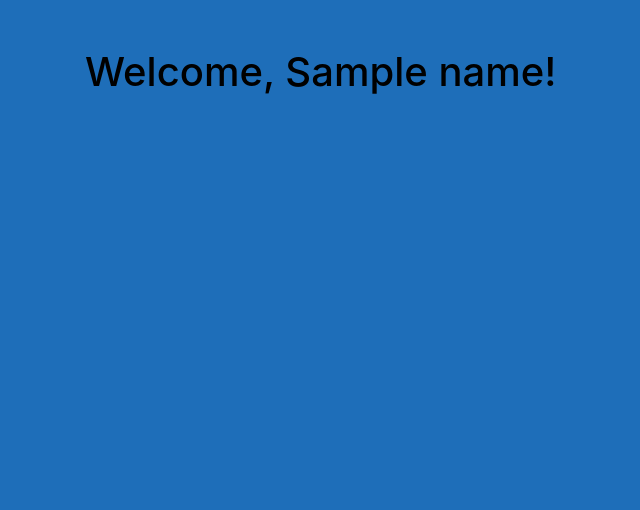
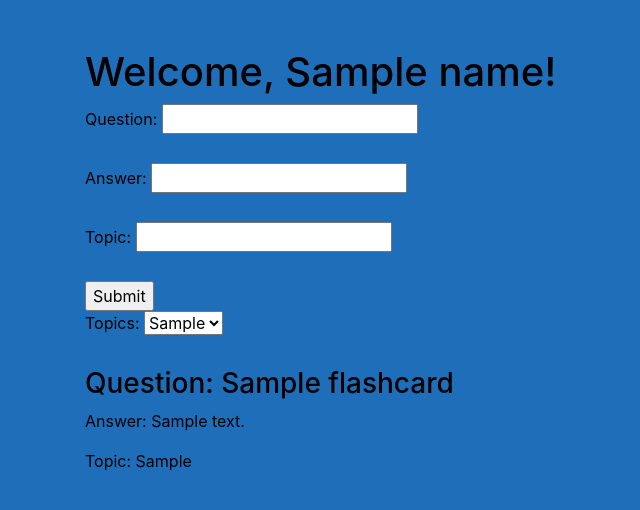
Before and after one commit to stlouis9/2911Flashcard, a Flask app: template project/templates/profile.html in a window 1280 px wide. Shown: the part 56-566 px from the top of the page, without its empty margins (0-640 px from the left). Run offline with Flask 3, Linux system fonts and the light colour scheme; tables that the repository leaves empty hold one stand-in row (values such as "Sample post"); the template is opened without the code that fills it: values that come from a table or form of the project are taken from there, most other values are stand-ins (such as "Sample title", 1, 10 or a date in 2020); some libraries are stand-ins or nearby versions.

Commit message:
add display and create flashcard functionality

```diff
--- a/project/main.py
+++ b/project/main.py
@@ -2,7 +2,7 @@ from flask import Flask, render_template, jsonify, request, redirect, url_for,fl
 from werkzeug.security import generate_password_hash, check_password_hash
 from pathlib import Path
 from db import db
-from models import User, Flashcard, Topic
+from models import User, Flashcard
 from flask_login import LoginManager,login_user,login_required,current_user,logout_user
 import csv
 
@@ -27,10 +27,15 @@ def load_user(user_id):
 def index():
     return render_template('index.html')
 
+
 @app.route('/profile')
 @login_required
 def profile():
-    return render_template('profile.html', name=current_user.name)
+    # statement = db.select(Flashcard).where(Flashcard.user_id == current_user.id)
+    # records = db.session.execute(statement)
+    # flashcards = records.scalars()
+    flashcards = Flashcard.query.filter_by(user_id=current_user.id).all()
+    return render_template('profile.html', name=current_user.name, flashcards=flashcards)
 
 @app.route('/login')
 def login():
@@ -91,18 +96,11 @@ def add_flashcard():
     question = request.form.get('question')
     answer = request.form.get('answer')
     topic = request.form.get('topic')
-    flashcard = Flashcard(question=question, answer=answer, topic=topic)
+    flashcard = Flashcard(question=question, answer=answer, topic=topic, user_id=current_user.id)
     db.session.add(flashcard)
     db.session.commit()
-    return redirect(url_for('profile'))
+    return redirect(url_for('flashcard'))
 
-@app.route('/add_topic', methods=['POST'])
-def add_topic():
-    topic = request.form.get('topic')
-    email = request.form.get('email')
-    topic = Topic(topic=topic, email=email)
-    db.session.add(topic)
-    db.session.commit()
 
 if __name__ == '__main__':
     app.run(debug=True,port=5000)
--- a/project/templates/profile.html
+++ b/project/templates/profile.html
@@ -4,4 +4,38 @@
 <h1 class="title">
   Welcome, {{ name }}!
 </h1>
+
+
+<form action="/add_flashcard" method="POST">
+  <label for="question">Question:</label>
+  <input type="text" id="question" name="question" required><br><br>
+
+  <label for="answer">Answer:</label>
+  <input type="text" id="answer" name="answer" required><br><br>
+
+  <label for="topic">Topic:</label>
+  <input type="text" id="topic" name="topic" required><br><br>
+
+  <input type="submit" value="Submit">
+</form>
+
+<label for="topic">Topics:</label>
+<select id="topic" name="topic" required>
+  {% set topics = [] %}
+  {% for flashcard in flashcards %}
+      {% if flashcard.topic not in topics %}
+          {% set _ = topics.append(flashcard.topic) %}
+          <option value="{{ flashcard.topic }}">{{ flashcard.topic }}</option>
+      {% endif %}
+  {% endfor %}
+</select><br><br>
+
+{% for flashcard in flashcards %}
+  <div>
+      <h3>Question: {{ flashcard.question }}</h3>
+      <p>Answer: {{ flashcard.answer }}</p>
+      <p>Topic: {{ flashcard.topic }}</p>
+  </div>
+{% endfor %}
+
 {% endblock %}
```
Also changed, not shown: project/models.py (+2 -6 lines).
